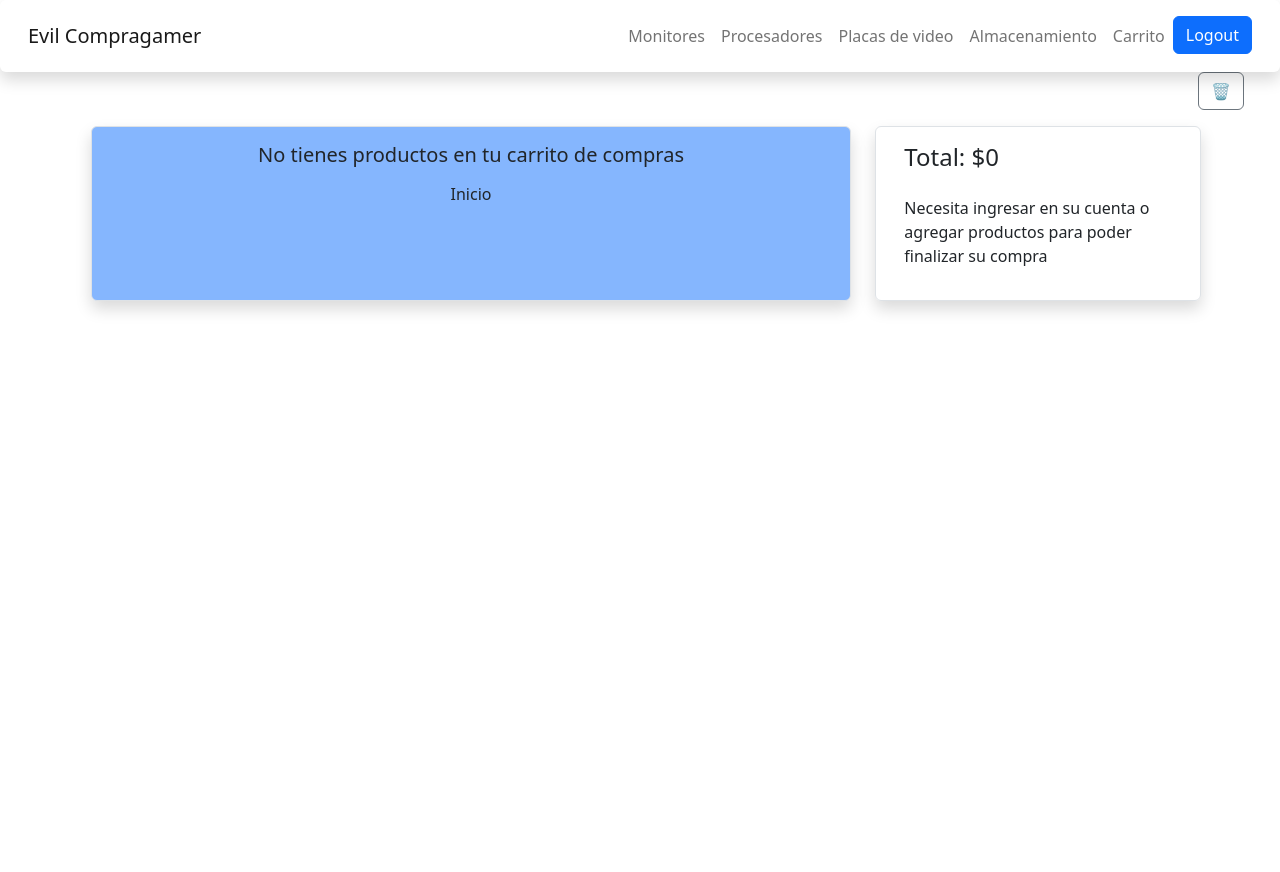
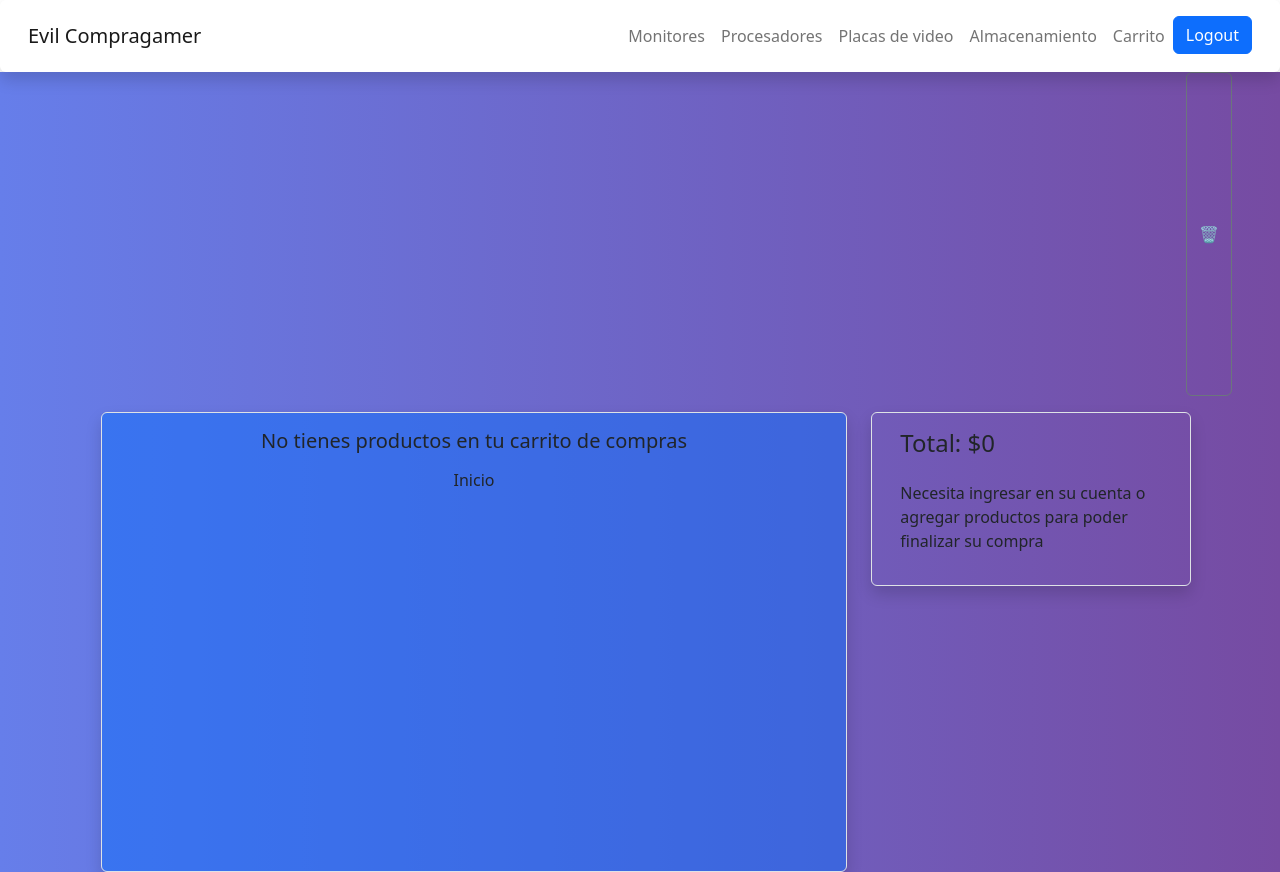
Before and after one commit to Daviens/Proyecto-React, a React (Vite) app: page /cart in a window 1280 px wide. Before the commit the page ends 800 px from the top, so only its background shows below. Built offline with nearby package versions, Linux system fonts and the light colour scheme.

Commit message:
add styles to containers

```diff
--- a/src/components/containers/CartContainer/index.jsx
+++ b/src/components/containers/CartContainer/index.jsx
@@ -38,7 +38,10 @@ const CartContainer = () => {
   }
 
   return (
-    <div className='row d-flex justify-content-center gap-3'>
+    <div className='row d-flex justify-content-center gap-3 m-0' style={{
+      background: 'linear-gradient(to right, #667eea, #764ba2)',
+      minHeight: '100vh',
+    }}>
       <div className='d-flex justify-content-end px-5'>
         <button onClick={clearCart} className="btn btn-outline-secondary">🗑</button>
       </div>
--- a/src/components/containers/ItemDetailContainer/index.jsx
+++ b/src/components/containers/ItemDetailContainer/index.jsx
@@ -40,7 +40,10 @@ const ItemDetailContainer = () => {
   }, [productId])
 
   return (
-    <div className='row'>
+    <div className='row m-0' style={{
+      background: 'linear-gradient(to right, #667eea, #764ba2)',
+      minHeight: '100vh',
+    }}>
       <ItemDetail product={oneItem} imgs={imagenes} className="col-12" />
     </div>
   )
--- a/src/components/containers/ItemListContainer/index.jsx
+++ b/src/components/containers/ItemListContainer/index.jsx
@@ -24,7 +24,10 @@ const ItemListContainer = () => {
 
   return (
     <div>
-      <div className='row mx-5'>
+      <div className='row m-0 px-5' style={{
+        background: 'linear-gradient(to right, #667eea, #764ba2)',
+        minHeight: '100vh',
+      }}>
         <ItemList props={productos} />
       </div>
     </div>
```
